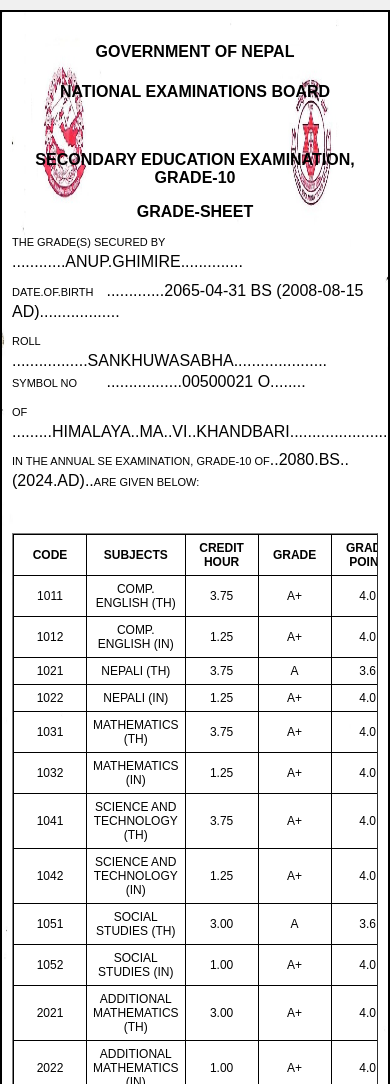
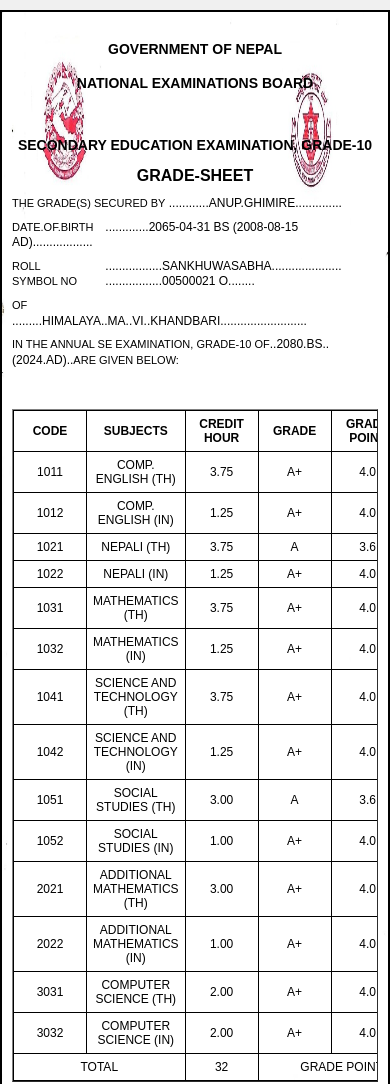
Before and after one commit to anup2065/SEE-Marksheet, a plain HTML site: page index.html in a window 390 px wide. Shown: the top 1084 px of the page. Drawn offline with Linux system fonts and the light colour scheme.

Commit message:
Update index.html
previous

```diff
--- a/index.html
+++ b/index.html
@@ -1,37 +1,19 @@
 <!DOCTYPE html>
 <html lang="en">
+
 <head>
     <meta charset="UTF-8">
     <meta name="viewport" content="width=device-width, initial-scale=1.0">
     <title>SEE Marksheet</title>
     <link rel="stylesheet" href="style.css">
-  <style>
-    /* Minimal responsive tweaks for mobile devices */
-    @media only screen and (max-width: 600px) {
-      form {
-        padding: 10px;
-      }
-      table {
-        width: 100%;
-        overflow-x: auto;
-        display: block;
-      }
-      th, td {
-        font-size: 14px;
-        padding: 5px;
-      }
-      h1, h3, h4, p {
-        font-size: 16px;
-      }
-    }
-  </style>
 </head>
+
 <body>
     <form>
         <center>
             <h4 class="capital">Government of Nepal</h4>
         </center>
-    <center>
+        <center >
             <h3>NATIONAL EXAMINATIONS BOARD</h3>
         </center>
         <br>
@@ -39,13 +21,17 @@
             <h3 style="font-weight:bold;">SECONDARY EDUCATION EXAMINATION, GRADE-10</h3>
         </center>
         <center>
-      <h1 class="capital bold">grade-sheet</h1>
+            <h1 class="capital bold ">grade-sheet</h1>
         </center>
         <p class="capital"><span class="d">the grade(s) secured by</span> ............anup.ghimire..............</p>
-    <p class="capital"><span class="d">date.of.birth</span> .............2065-04-31 bs (2008-08-15 Ad)..................</p>
-    <p class="capital"><span class="d">roll</span> .................sankhuwasabha.....................<span class="d">symbol no</span> .................00500021 O........</p>
+        <p class="capital"><span class="d">date.of.birth</span> .............2065-04-31 bs (2008-08-15
+            Ad)..................</p>
+        <p class="capital"><span class="d">roll</span> .................sankhuwasabha.....................<span
+                class=d>symbol no</span> .................00500021
+            O........</p>
         <p class="capital"><span class="d">of</span>.........himalaya..ma..vi..khandbari..........................</p>
-    <p class="capital"><span class="d">in the annual se examination, grade-10 of</span>..2080.BS..(2024.AD)..<span class="d">are given below:</span></p>
+        <p class="capital"><span class="d">in the annual se examination, grade-10
+                of</span>..2080.BS..(2024.AD)..<span class="d">are given below:</span></p>
         <br>
         <table class="table" border="1">
             <tr class="table-heading">
@@ -171,9 +157,7 @@
                 <td>a+</td>
             </tr>
             <tr>
-        <td colspan="2">total</td>
-        <td>32</td>
-        <td colspan="4">grade point average (gpa): 3.91</td>
+                <td colspan="2">total</td><td>32</td><td colspan="4">grade point average (gpa): 3.91</td>
             </tr>
         </table>
         <p class="reduced-space">1. One Credit Hour equals 32 Clock Hours.</p>
@@ -189,4 +173,5 @@
         <p class="capital reduce-space">date of issue: 28-june-2024</p>
     </form>
 </body>
+
 </html>
```
Lines whose indentation alone changed are shown as unchanged.
